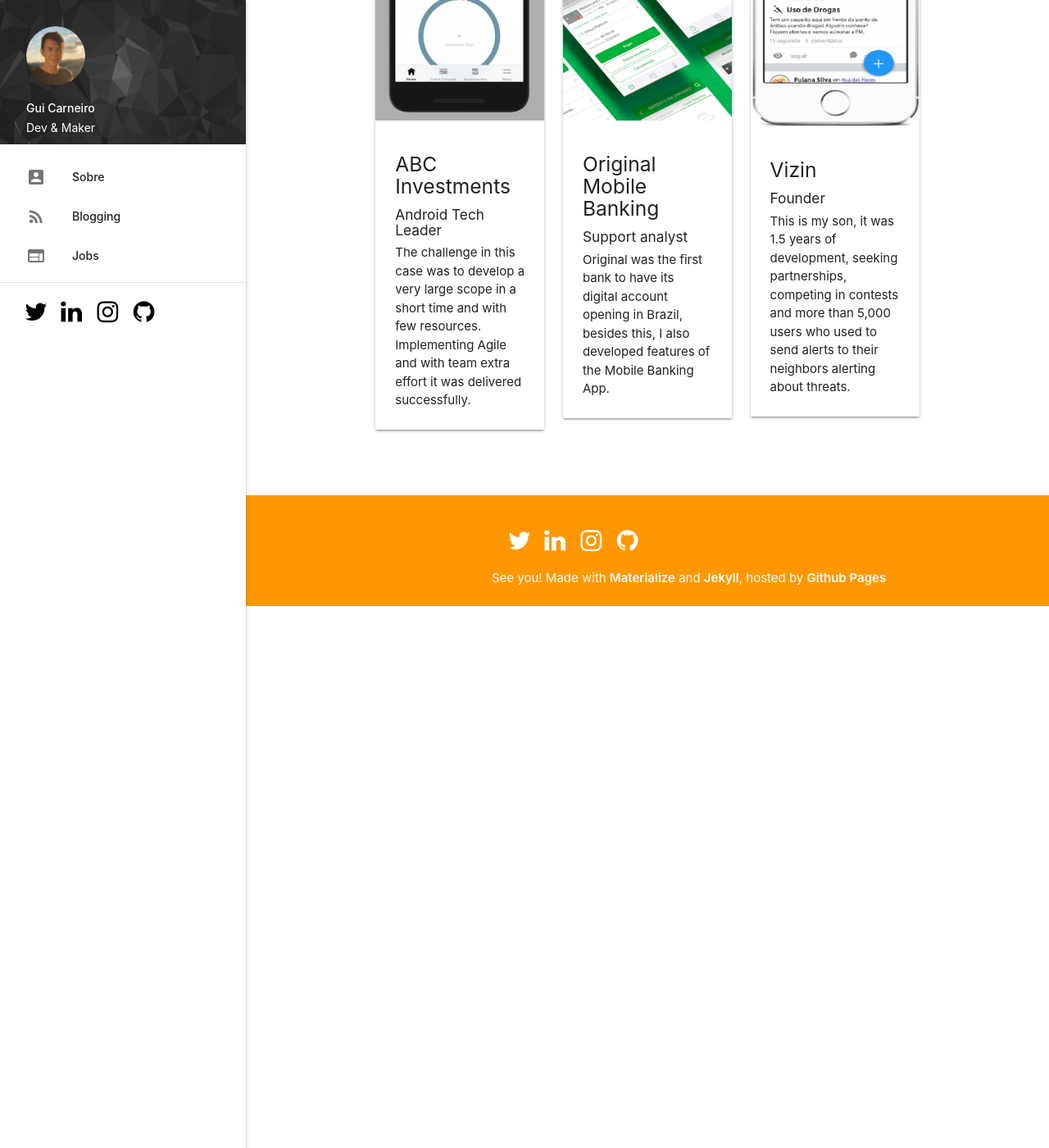
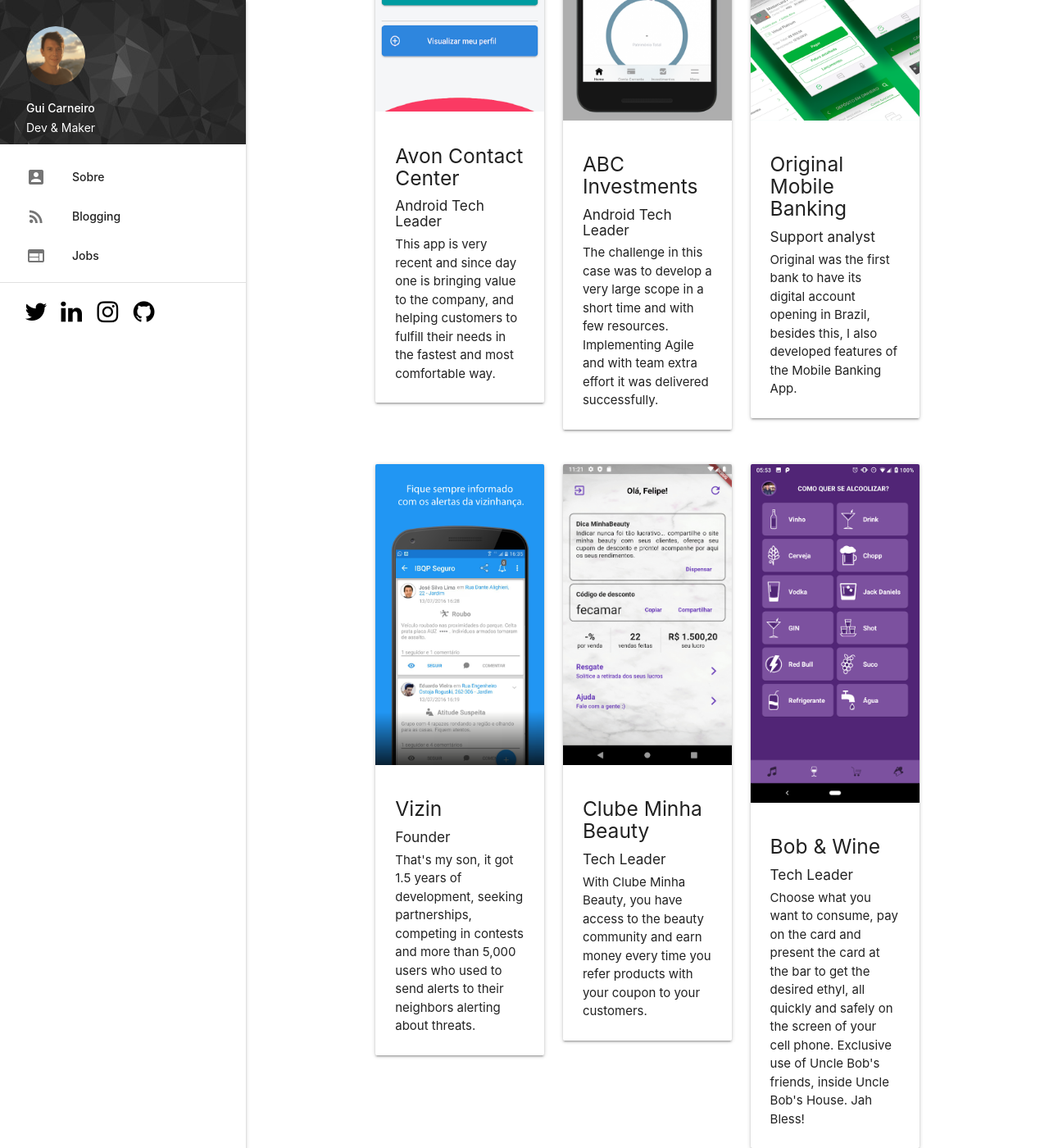
Before and after one commit to guilhermefc/my-page, a Jekyll site: the page built from index.html, in a window 1280 px wide and 1400 px high, scrolled down 2537 px. Shown: the whole window at 82% size. Built offline with Jekyll 4.4.1, drawn with Linux system fonts in a browser that asks for light colours; nearby versions of some CDN libraries; before the commit the page ends 3276 px from its top, so only the background shows below that; some of the changed text lies outside the part shown.

Commit message:
update recent work

```diff
--- a/_includes/jobs.html
+++ b/_includes/jobs.html
@@ -6,10 +6,24 @@
       <h5 class="header col s12 light">Take a look at my most recent work</h5>
     </div>
     <div class="row">
+
       <div class="col s12 m4">
         <div class="card">
           <div class="card-image">
-            <img src="images/app-tarjetas.jpg" style="max-width: 100%; height: auto;">
+            <img src="/images/app-go.jpg" style="max-width: 100%; height: auto;">
+          </div>
+          <div class="card-content">
+            <h5>EBANX GO</h3>
+              <h6>Engineering Team Leader</h6>
+              <p>PrePaid digital account super powered by EBANX, payments that connect global companies to Latin Americans.</p>
+          </div>
+        </div>
+      </div>
+
+      <div class="col s12 m4">
+        <div class="card">
+          <div class="card-image">
+            <img src="/images/app-tarjetas.jpg" style="max-width: 100%; height: auto;">
           </div>
           <div class="card-content">
             <h5>Itaú Tarjetas</h3>
@@ -24,7 +38,7 @@
       <div class="col s12 m4">
         <div class="card">
           <div class="card-image">
-            <img src="images/app-rchlo.jpg" style="max-width: 100%; height: auto;">
+            <img src="/images/app-rchlo.jpg" style="max-width: 100%; height: auto;">
 
           </div>
           <div class="card-content">
@@ -37,10 +51,14 @@
         </div>
       </div>
 
+    </div>
+
+    <div class="row">
+
       <div class="col s12 m4">
         <div class="card">
           <div class="card-image">
-            <img src="images/app-avon.png" style="max-width: 100%; height: auto;">
+            <img src="/images/app-avon.png" style="max-width: 100%; height: auto;">
           </div>
           <div class="card-content">
             <h5>Avon Contact Center</h3>
@@ -50,13 +68,11 @@
           </div>
         </div>
       </div>
-    </div>
 
-    <div class="row">
       <div class="col s12 m4">
         <div class="card">
           <div class="card-image">
-            <img src="images/app-abc.png" style="max-width: 100%; height: auto;">
+            <img src="/images/app-abc.png" style="max-width: 100%; height: auto;">
           </div>
           <div class="card-content">
             <h5>ABC Investments</h3>
@@ -70,7 +86,7 @@
       <div class="col s12 m4">
         <div class="card">
           <div class="card-image">
-            <img src="images/app-mobk.png" style="max-width: 100%; height: auto;">
+            <img src="/images/app-mobk.png" style="max-width: 100%; height: auto;">
 
           </div>
           <div class="card-content">
@@ -82,16 +98,46 @@
         </div>
       </div>
 
+    </div>
+
+    <div class="row">
+
       <div class="col s12 m4">
         <div class="card">
           <div class="card-image">
-            <img src="images/app-vizin.png" style="max-width: 100%; height: auto;">
+            <img src="/images/app-vizin.webp" style="max-width: 100%; height: auto;">
           </div>
           <div class="card-content">
             <h5>Vizin</h3>
               <h6>Founder</h6>
-              <p>This is my son, it was 1.5 years of development, seeking partnerships, competing in contests and more
+              <p>That's my son, it got 1.5 years of development, seeking partnerships, competing in contests and more
                 than 5,000 users who used to send alerts to their neighbors alerting about threats.</p>
+          </div>
+        </div>
+      </div>
+
+      <div class="col s12 m4">
+        <div class="card">
+          <div class="card-image">
+            <img src="/images/app-clube-mb.jpg" style="max-width: 100%; height: auto;">
+          </div>
+          <div class="card-content">
+            <h5>Clube Minha Beauty</h3>
+              <h6>Tech Leader</h6>
+              <p>With Clube Minha Beauty, you have access to the beauty community and earn money every time you refer products with your coupon to your customers.</p>
+          </div>
+        </div>
+      </div>
+
+      <div class="col s12 m4">
+        <div class="card">
+          <div class="card-image">
+            <img src="/images/app-bob.webp" style="max-width: 100%; height: auto;">
+          </div>
+          <div class="card-content">
+            <h5>Bob & Wine</h3>
+              <h6>Tech Leader</h6>
+              <p>Choose what you want to consume, pay on the card and present the card at the bar to get the desired ethyl, all quickly and safely on the screen of your cell phone. Exclusive use of Uncle Bob's friends, inside Uncle Bob's House. Jah Bless!</p>
           </div>
         </div>
       </div>
```
Also changed, not shown: images/app-bob.webp (added), images/app-clube-mb.jpg (added), images/app-go.jpg (added), images/app-vizin.webp (added).
